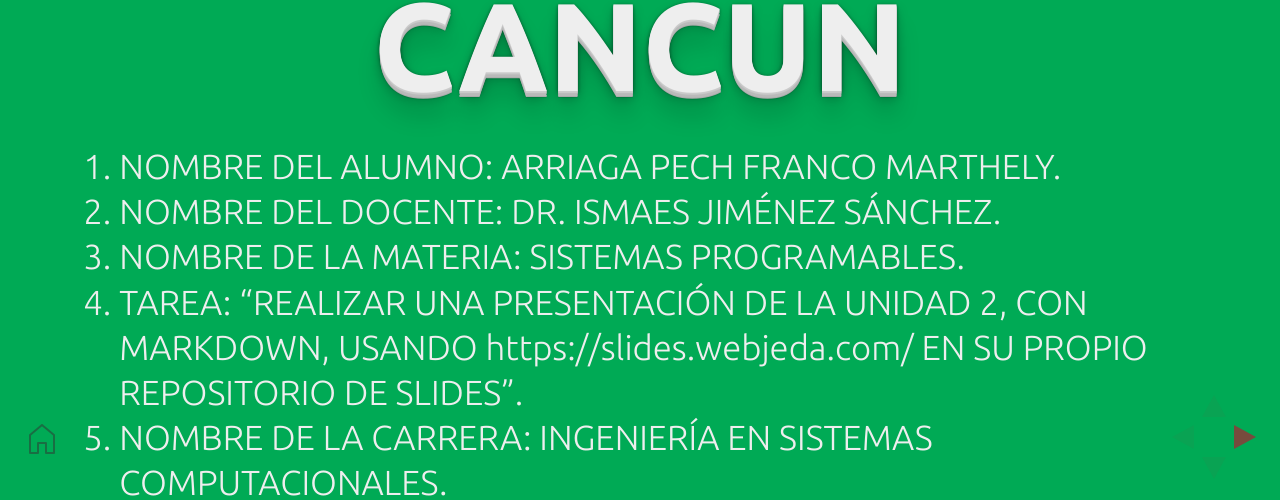
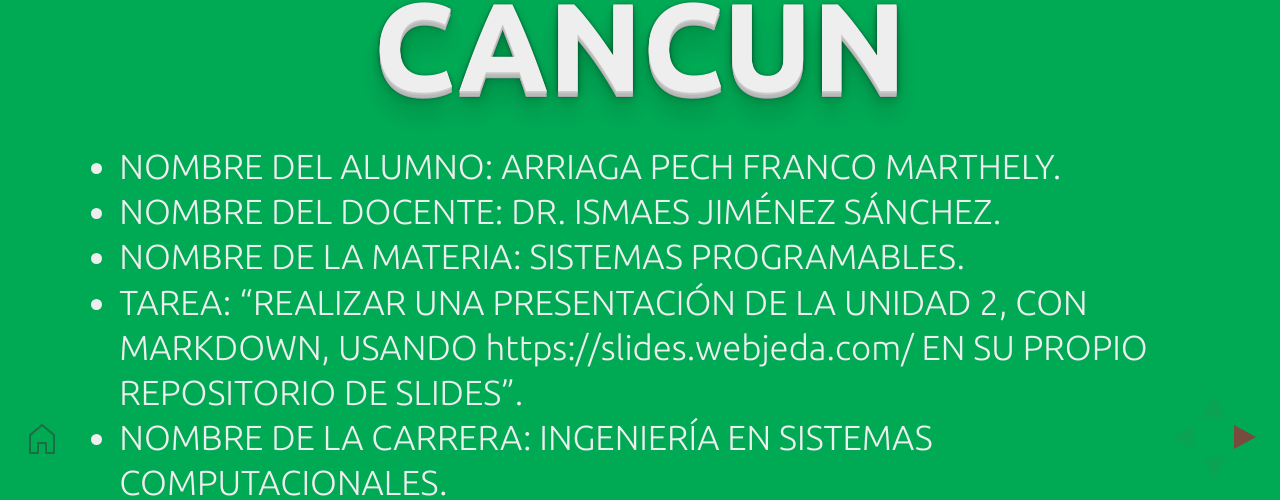
Before and after one commit to francoarriaga/tarea994, a Jekyll site: the page built from _posts/2016-07-01-presentation-1.md, in a window 1280 px wide. Shown: the part 397-897 px from the top of the page. Built offline with Jekyll 4.4.1, drawn with Linux system fonts in a browser that asks for light colours.

Commit message:
Update 2016-07-01-presentation-1.md

```diff
--- a/_posts/2016-07-01-presentation-1.md
+++ b/_posts/2016-07-01-presentation-1.md
@@ -6,14 +6,14 @@ background: '#0a5'
 slides:
  - title: INSTITUTO TECNOLOGICO DE CANCUN
    slide-data: |
-     <ol style="font-size: 30px;">
+     <ul style="font-size: 30px;">
        <li>NOMBRE DEL ALUMNO: ARRIAGA PECH FRANCO MARTHELY.</li>
        <li>NOMBRE DEL DOCENTE: DR. ISMAES JIMÉNEZ SÁNCHEZ.</li>
        <li>NOMBRE DE LA MATERIA: SISTEMAS PROGRAMABLES.</li>
        <li>TAREA: “REALIZAR UNA PRESENTACIÓN DE LA UNIDAD 2, CON MARKDOWN, USANDO https://slides.webjeda.com/ EN SU PROPIO REPOSITORIO DE            SLIDES”.</li>
        <li>NOMBRE DE LA CARRERA: INGENIERÍA EN SISTEMAS COMPUTACIONALES.</li>
        <li>GRADO: NOVENO SEMESTRE.</li>
-     </ol>
+     </ul>
 
  - title: Slide 2
    slide-data: This iS ME
```
